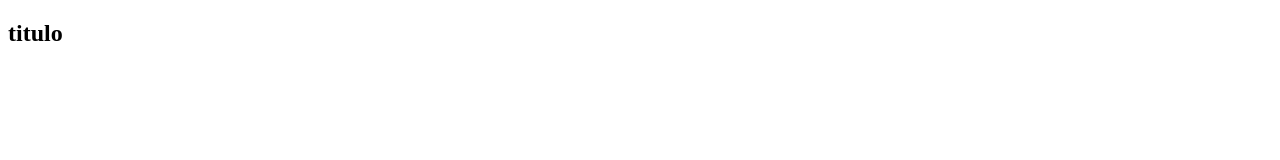
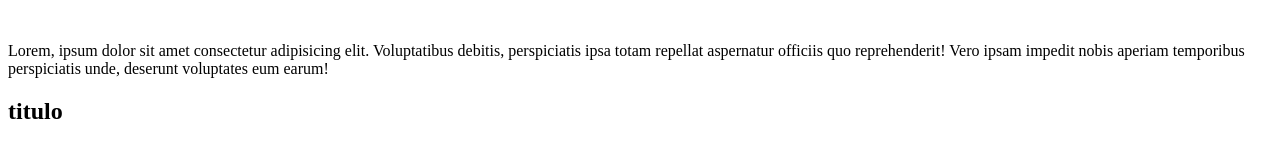
Before and after one commit to mathiasbarbosa/repoGit, a plain HTML site: page index.html in a window 1280 px wide. Drawn offline with Linux system fonts and the light colour scheme.

Commit message:
section, img

```diff
--- a/index.html
+++ b/index.html
@@ -7,6 +7,10 @@
   <title>Document</title>
 </head>
 <body>
+  <section>
+    <img src="" alt="">
+    <p>Lorem, ipsum dolor sit amet consectetur adipisicing elit. Voluptatibus debitis, perspiciatis ipsa totam repellat aspernatur officiis quo reprehenderit! Vero ipsam impedit nobis aperiam temporibus perspiciatis unde, deserunt voluptates eum earum!</p>
+  </section>
   <h2>titulo</h2>
 </body>
 </html>
```
